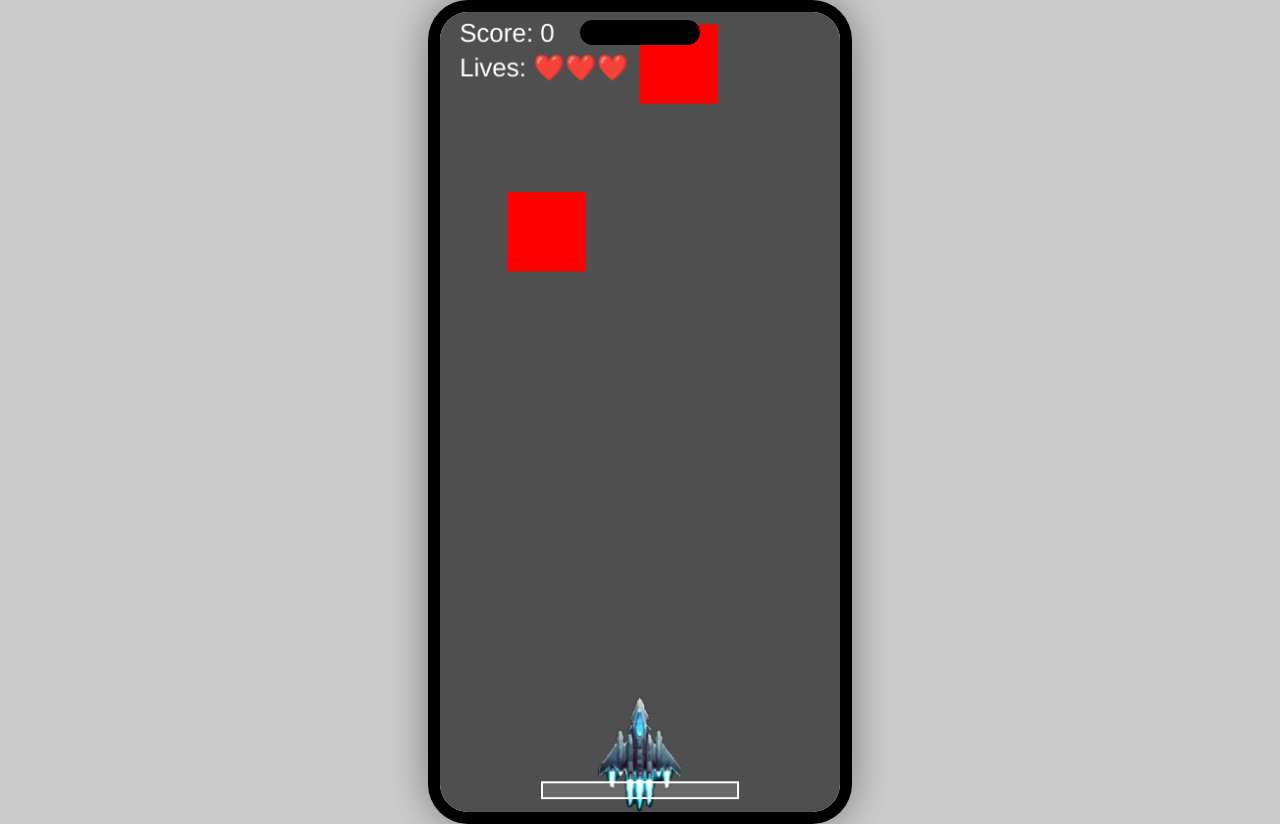
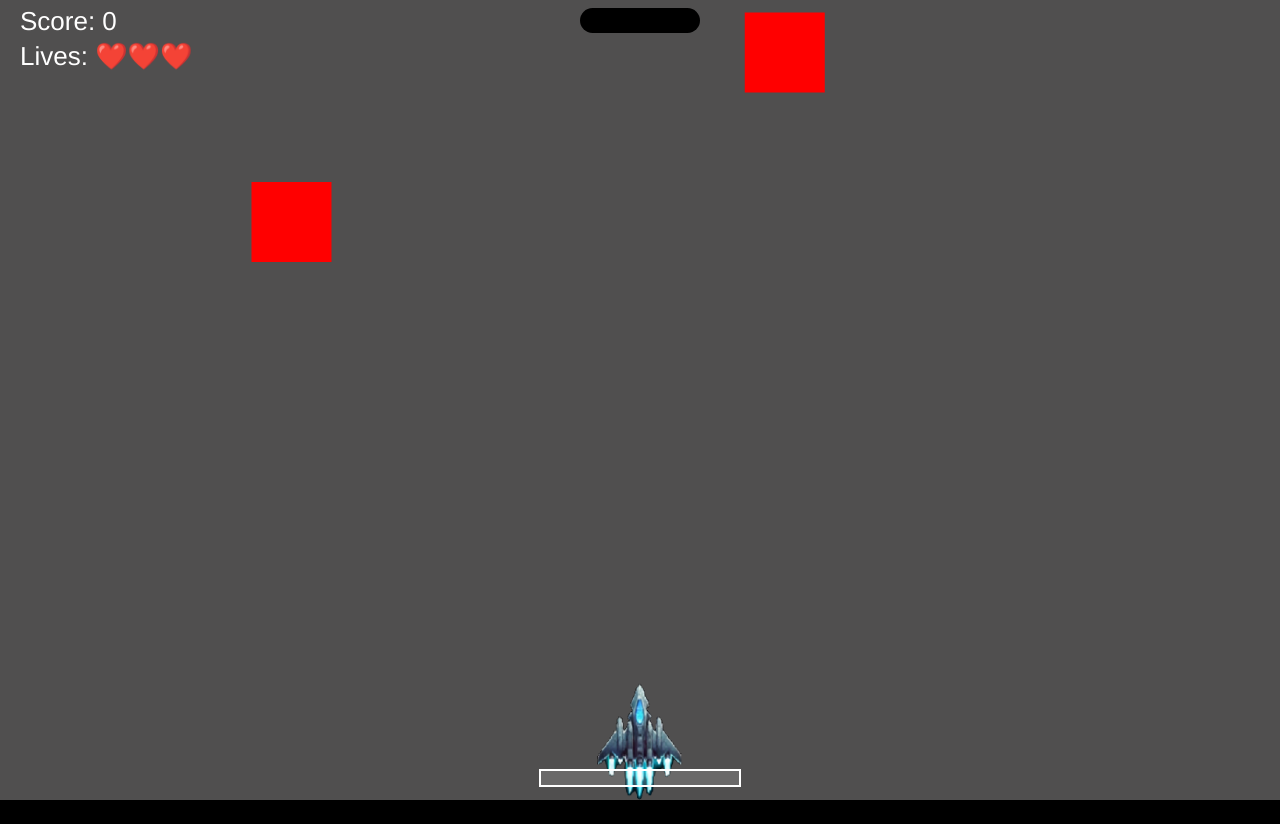
Before and after one commit to maopinto/cusmorush, a plain HTML site: page game.html in a window 1280 px wide. After the commit the page ends 800 px from the top, so only its background shows below. Drawn offline with Linux system fonts and the light colour scheme.

Commit message:
update game

```diff
--- a/cssFiles/game.css
+++ b/cssFiles/game.css
@@ -1,16 +1,32 @@
-#gameBoard {
-  position: absolute;
-  top: 50%;
-  left: 50%;
-  transform: translate(-50%, -50%);
-  border: 4px solid white;
+html,
+body {
+  margin: 0;
+  padding: 0;
   width: 100%;
   height: 100%;
-  max-width: 100%;
-  max-height: 100%;
+  overflow: hidden;
+  touch-action: none;
+  -webkit-user-select: none;
+  user-select: none;
+  -webkit-touch-callout: none;
+  background: #000;
+}
+
+#gameBoard {
+  position: fixed;
+  top: 0;
+  left: 0;
+
+  width: 100vw;
+  height: 100vh;
+
+  border: none;
+  border-radius: 0;
+
   background-color: rgb(80, 79, 79);
-  border-radius: 15px;
+
   display: block;
+  touch-action: none;
 }
 
 body {
--- a/cssFiles/main.css
+++ b/cssFiles/main.css
@@ -3,7 +3,11 @@
   padding: 0;
   width: 100%;
   height: 100%;
-  overflow-x: hidden;
+  overflow: hidden;
+  touch-action: none;
+  -webkit-user-select: none;
+  user-select: none;
+  -webkit-touch-callout: none;
   background: #000;
 }
 
--- a/game.html
+++ b/game.html
@@ -3,7 +3,7 @@
 
 <head>
   <meta charset="UTF-8" />
-  <meta name="viewport" content="width=device-width, initial-scale=1.0" />
+  <content="width=device-width, initial-scale=1, maximum-scale=1, user-scalable=no, viewport-fit="cover" />
   <title>The Game</title>
   <link rel="stylesheet" href="./cssFiles/game.css" />
   <link rel="icon" href="./images/logo.png" />
--- a/javaScriptFiles/game.js
+++ b/javaScriptFiles/game.js
@@ -1,3 +1,22 @@
+document.addEventListener(
+  'touchmove',
+  (e) => {
+    if (e.scale && e.scale !== 1) e.preventDefault();
+  },
+  { passive: false }
+);
+
+let lastTouchEnd = 0;
+document.addEventListener(
+  'touchend',
+  (e) => {
+    const now = Date.now();
+    if (now - lastTouchEnd <= 300) e.preventDefault();
+    lastTouchEnd = now;
+  },
+  { passive: false }
+);
+
 const params = new URLSearchParams(window.location.search);
 const currentLevel = parseInt(params.get('level')) || 1;
 
```
Also changed, not shown: index.html (+1 -1 lines), javaScriptFiles/main.js (+19 -0 lines).
